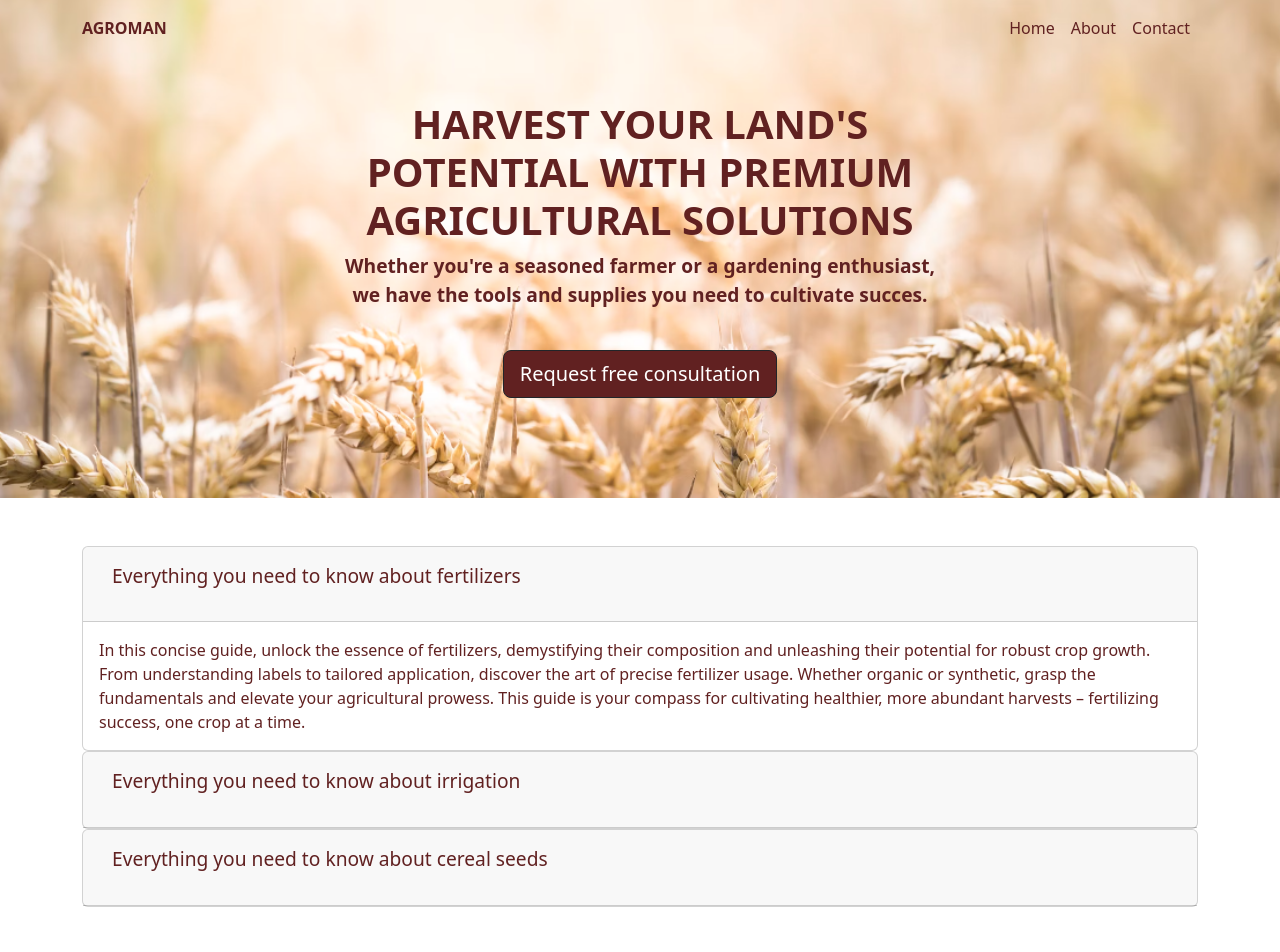
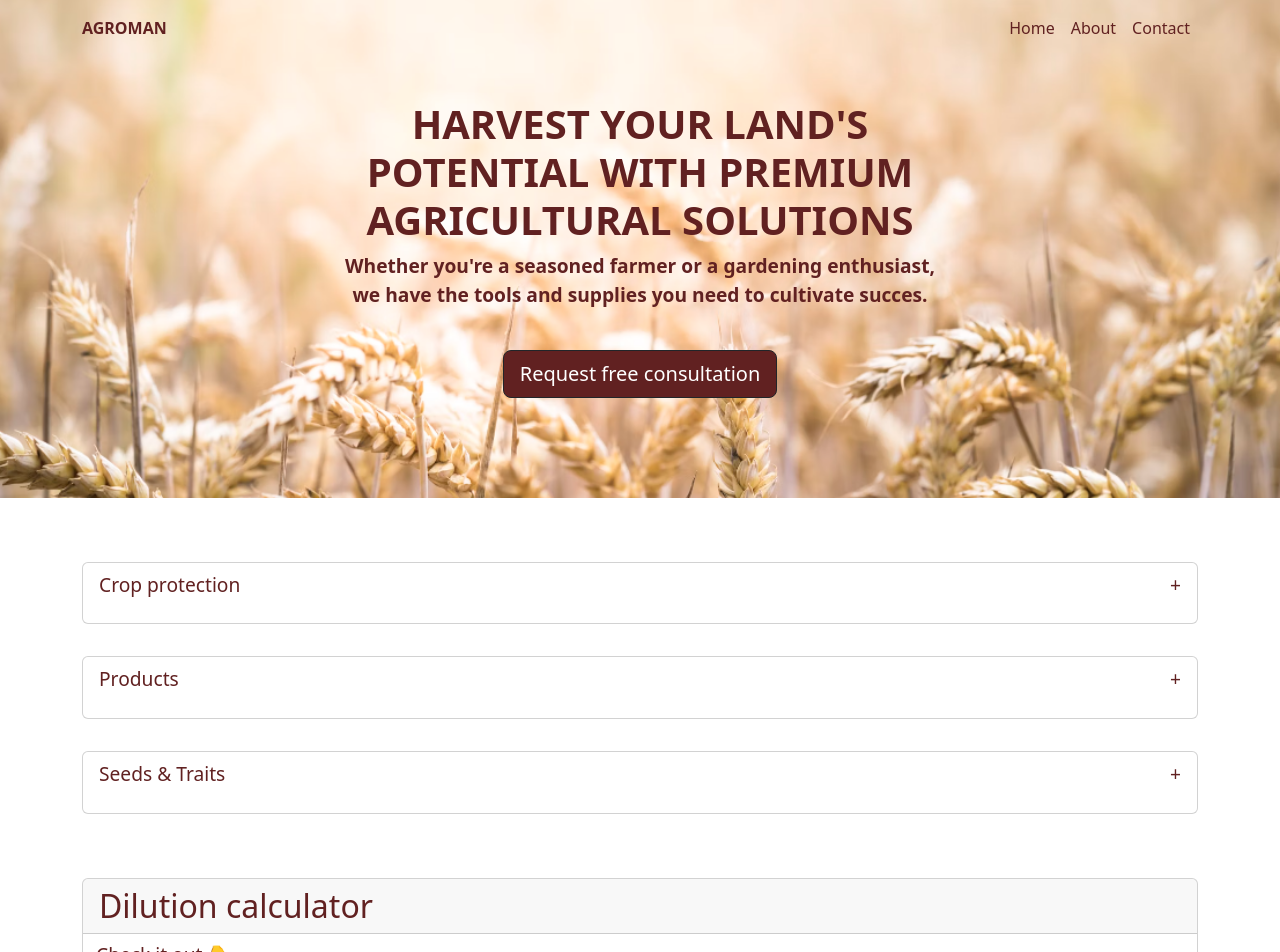
Before and after one commit to Evaketesdi/agroman, a React (Create React App) app: page / in a window 1280 px wide. Shown: the top 952 px of the page. Built offline with nearby package versions, Linux system fonts and the light colour scheme.

Commit message:
remade accordion

```diff
--- a/src/App.css
+++ b/src/App.css
@@ -36,6 +36,31 @@ p {
   object-fit: cover;
 }
 
+.accordion {
+  display: flex;
+  flex-direction: column;
+}
+
+.title {
+  display: flex;
+  flex-direction: row;
+  justify-content: space-between;
+  font-weight: 500;
+}
+
+.item {
+  cursor: pointer;
+}
+
+.content-box {
+  grid-column: 2 / -1;
+  line-height: 1.6;
+}
+
+.open {
+  border-top: 4px solid rgb(97, 33, 33);
+}
+
 @media screen and (max-width: 650px) {
   .column {
     width: 100%;
--- a/src/App.js
+++ b/src/App.js
@@ -2,6 +2,21 @@ import React, { useState, useEffect } from "react";
 import StarRating from "./StarRating";
 import "bootstrap/dist/css/bootstrap.min.css";
 import "bootstrap/dist/js/bootstrap.bundle.min.js";
+
+const blog = [
+  {
+    title: "Crop protection",
+    text: "Weeds rob plants of water, sunlight and nutrients, while harmful insects and diseases can devastate crops, threating food production.",
+  },
+  {
+    title: "Products",
+    text: "There’s no one-size-fits-all when it comes to farming. As a result, every solution must be tailored to meet the needs of an individual farmer in a specific field. ",
+  },
+  {
+    title: "Seeds & Traits",
+    text: "In a world where bigger tends to mean better, some of the most important building blocks of civilization are often no larger than a few millimeters in size: seeds. These tiny organisms form the foundation of agriculture and hold the keys to delivering the food, fuel and fiber needed to sustain a growing world population. ",
+  },
+];
 
 const ourTeam = [
   {
@@ -35,7 +50,7 @@ const App = () => {
     <div>
       <NavBar />
       <HeroSection />
-      <MainSection />
+      <Accordion data={blog} />
       <DilutionCalculator />
       <AboutUs />
       <SubscribeForm />
@@ -121,145 +136,50 @@ function HeroSection() {
   );
 }
 
-function MainSection() {
+function Accordion({ data }) {
   return (
-    <main id="accordion" className="container my-5">
-      <div className="card">
-        <div className="card-header">
-          <a
-            className="btn text-color"
-            data-bs-toggle="collapse"
-            href="#collapseOne"
+    <div className="accordion container my-5">
+      {data.map((el) => (
+        <AccordionItem title={el.title} text={el.text} key={el.title} />
+      ))}
+    </div>
+  );
+}
+
+function AccordionItem({ title, text }) {
+  const [isOpen, setIsOpen] = useState(false);
+
+  function handleToggle() {
+    setIsOpen((isOpen) => !isOpen);
+  }
+
+  return (
+    <div
+      className={`item ${isOpen ? "open" : ""} text-color card my-3 px-3`}
+      onClick={handleToggle}
     >
-            <p>Everything you need to know about fertilizers</p>
-          </a>
+      <div className="title py-2">
+        <p className="title">{title}</p>
+        <p>{isOpen ? "-" : "+"}</p>
       </div>
-        <div
-          id="collapseOne"
-          className="collapse show"
-          data-bs-parent="#accordion"
-        >
-          <div className="card-body text-color">
-            In this concise guide, unlock the essence of fertilizers,
-            demystifying their composition and unleashing their potential for
-            robust crop growth. From understanding labels to tailored
-            application, discover the art of precise fertilizer usage. Whether
-            organic or synthetic, grasp the fundamentals and elevate your
-            agricultural prowess. This guide is your compass for cultivating
-            healthier, more abundant harvests – fertilizing success, one crop at
-            a time.
+
+      {isOpen && <div className="content-box py-3">{text}</div>}
     </div>
-        </div>
-      </div>
-      <div className="card">
-        <div className="card-header">
-          <a
-            className="collapsed btn text-color"
-            data-bs-toggle="collapse"
-            href="#collapseTwo"
-          >
-            <p>Everything you need to know about irrigation</p>
-          </a>
-        </div>
-        <div id="collapseTwo" className="collapse" data-bs-parent="#accordion">
-          <div className="card-body text-color">
-            Embark on a journey through the world of irrigation with our
-            in-depth guide, offering a wealth of knowledge to transform your
-            understanding of water management. From the basics of soil moisture
-            to advanced irrigation systems, this handbook covers it all. Dive
-            into the art of scheduling, optimizing water use for various crops,
-            and ensuring sustainability in every drop. Unveil the nuances
-            between drip, sprinkler, and flood irrigation, empowering you to
-            choose the method best suited for your fields. Troubleshoot common
-            irrigation challenges and emerge as a steward of water resources.
-            With this guide, cultivate expertise in irrigation, fostering
-            healthier crops and a greener future.
-          </div>
-        </div>
-      </div>
-      <div className="card">
-        <div className="card-header">
-          <a
-            className="collapsed btn text-color"
-            data-bs-toggle="collapse"
-            href="#collapseThree"
-          >
-            <p>Everything you need to know about cereal seeds</p>
-          </a>
-        </div>
-        <div
-          id="collapseThree"
-          className="collapse"
-          data-bs-parent="#accordion"
-        >
-          <div className="card-body text-color cereal">
-            Cereal seeds, small yet mighty, form the backbone of human
-            sustenance and agriculture. Derived from the grains of grass
-            species, these seeds are the source of some of the world's most
-            essential and versatile crops. Here's a comprehensive exploration of
-            cereal seeds, their significance, and the wealth of knowledge
-            encapsulated within these unassuming kernels. 1. Diverse Portfolio:
-            Cereal seeds encompass a remarkable variety, each endowed with
-            unique characteristics. From the amber waves of wheat to the golden
-            fields of rice, the world of cereal seeds is a mosaic of diversity.
-            Wheat, rice, maize, barley, oats, and millets are among the many
-            members of this botanical family, each contributing distinct
-            flavors, textures, and nutritional profiles. 2. Nutritional
-            Powerhouses: At their core, cereal seeds are nutritional
-            powerhouses. Bursting with carbohydrates, proteins, fiber, vitamins,
-            and minerals, they form the cornerstone of balanced diets globally.
-            The endosperm, bran, and germ within these seeds collaborate to
-            provide essential nutrients, offering sustained energy and promoting
-            overall well-being. 3. Foundation of Agriculture: Cereal seeds are
-            not merely grains; they are the foundation of agriculture itself.
-            The domestication of these plants marked a pivotal moment in human
-            history, ushering in the era of settled societies and enabling
-            civilizations to flourish. The ability to cultivate and harvest
-            cereal seeds laid the groundwork for the development of agrarian
-            communities. 4. Culinary Versatility: Cereal seeds are culinary
-            chameleons, seamlessly adapting to diverse cuisines and culinary
-            practices. Whether transformed into the crusty loaves of bread,
-            aromatic bowls of rice, or wholesome porridge for breakfast, cereal
-            seeds showcase their adaptability in kitchens worldwide. From the
-            comforting familiarity of cornbread to the exotic allure of quinoa
-            salads, these seeds weave themselves into the tapestry of global
-            gastronomy. 5. Agricultural Innovation: The cultivation and
-            improvement of cereal seeds have been at the forefront of
-            agricultural innovation. Through selective breeding and genetic
-            advancements, scientists have enhanced crop yields, increased
-            resistance to pests and diseases, and improved nutritional content.
-            These ongoing efforts play a crucial role in ensuring food security
-            for an ever-growing global population. 6. Cultural Significance:
-            Cereal seeds hold profound cultural significance, woven into the
-            fabric of traditions, rituals, and celebrations. Grains are often
-            emblematic of abundance, fertility, and sustenance, making
-            appearances in religious ceremonies, festivals, and daily meals. 7.
-            Global Impact: Cereal seeds have a monumental impact on economies
-            and livelihoods worldwide. Entire agricultural landscapes are
-            dedicated to the cultivation of these crops, sustaining rural
-            communities and shaping the agricultural economies of nations. In
-            essence, cereal seeds are more than mere components of our meals;
-            they are silent contributors to the tapestry of human history and
-            sustenance. From the ancient fields of Mesopotamia to the modern,
-            mechanized farms of today, cereal seeds have stood the test of time,
-            evolving alongside humanity and ensuring that the promise of
-            sustenance is fulfilled from generation to generation. The story of
-            cereal seeds is a tale of resilience, adaptability, and the enduring
-            partnership between nature and humankind.
-          </div>
-        </div>
-      </div>
-    </main>
   );
 }
 
 function DilutionCalculator() {
   const [productAmunt, setProductAmount] = useState("");
   const [concentration, setConcentration] = useState("");
+  const [isOpen, setIsOpen] = useState(false);
+
+  function handleToggle() {
+    setIsOpen((isOpen) => !isOpen);
+  }
 
   return (
     <div id="accordion" className="container text-color my-5">
-      <div className="card text-color">
+      <div className="card text-color" onClick={handleToggle}>
         <h2 className="card-header">Dilution calculator</h2>
         <div className="card-text">
           <a
@@ -270,6 +190,7 @@ function DilutionCalculator() {
             <p>Check it out 👇</p>
           </a>
         </div>
+        {isOpen && (
           <div
             id="collapseCalc"
             className="collapse show"
@@ -320,8 +241,8 @@ function DilutionCalculator() {
                 <div className="row">
                   <div className="col">
                     2. Know the amount of solution required (the volume of the
-                  spray pump) and the recommended concentration. What amount of
-                  product should you use to prepare the spray solution?
+                    spray pump) and the recommended concentration. What amount
+                    of product should you use to prepare the spray solution?
                   </div>
                 </div>
                 <div className="row my-3">
@@ -347,6 +268,7 @@ function DilutionCalculator() {
               </form>
             </div>
           </div>
+        )}
       </div>
     </div>
   );
@@ -395,10 +317,9 @@ function SubscribeForm() {
         <strong>STAY INFORMED AND INSPIRED - SUBSCRIBE NOW</strong>
       </h4>
       <p className="card-body">
-        Whether you're a seasoned farmer or just starting, our newsletter is a
-        valuable resource for staying informed and inspired on your agricultural
-        journey. Don't miss out – subscribe now and reap the benefits of being
-        part of our growing family.
+        Our newsletter is a valuable resource for staying informed and inspired
+        on your agricultural journey. Don't miss out – subscribe now and reap
+        the benefits of being part of our growing family.
       </p>
       <div className="row card-body">
         <div className="col">
```
Lines whose indentation alone changed are shown as unchanged.
